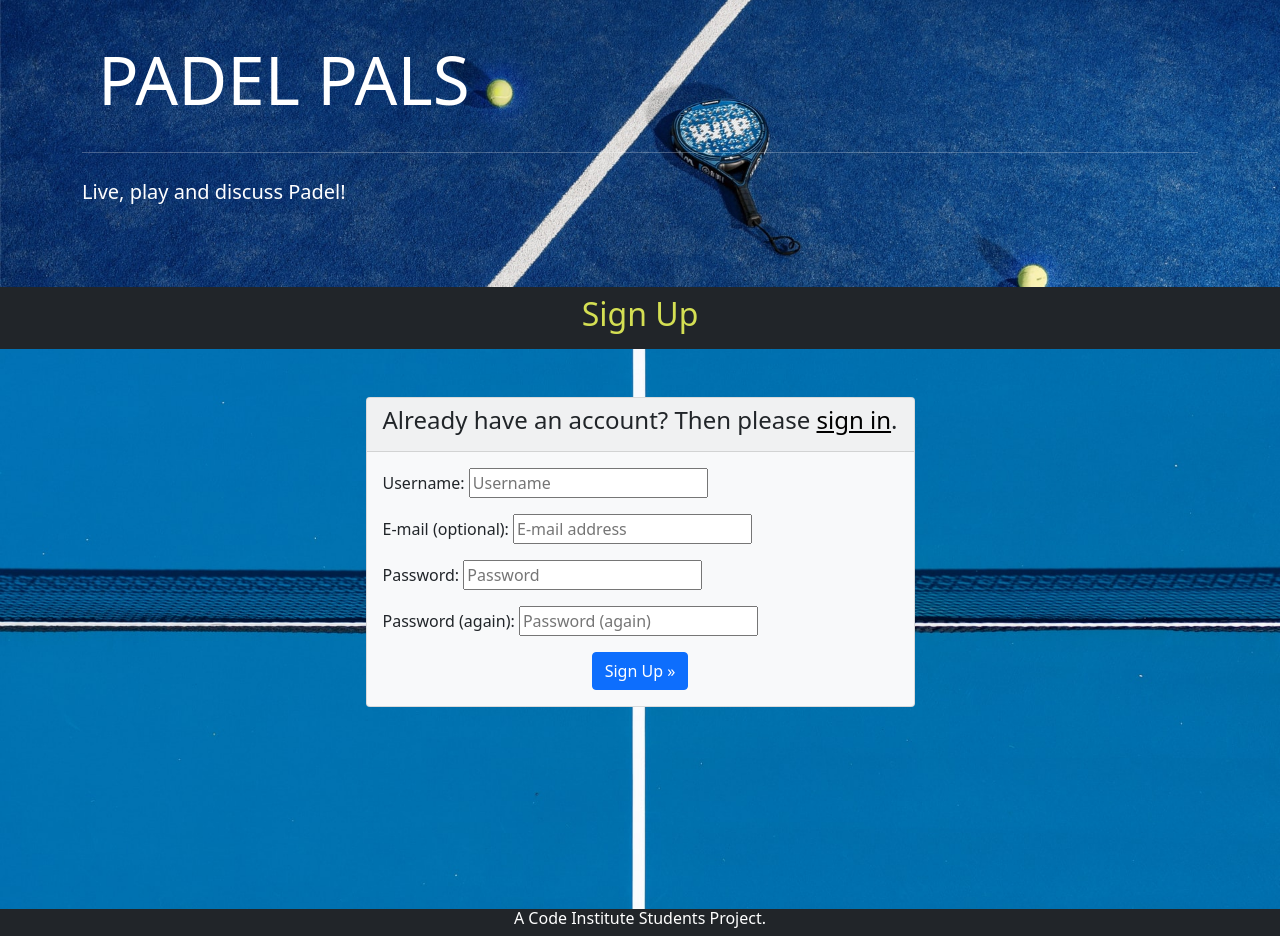
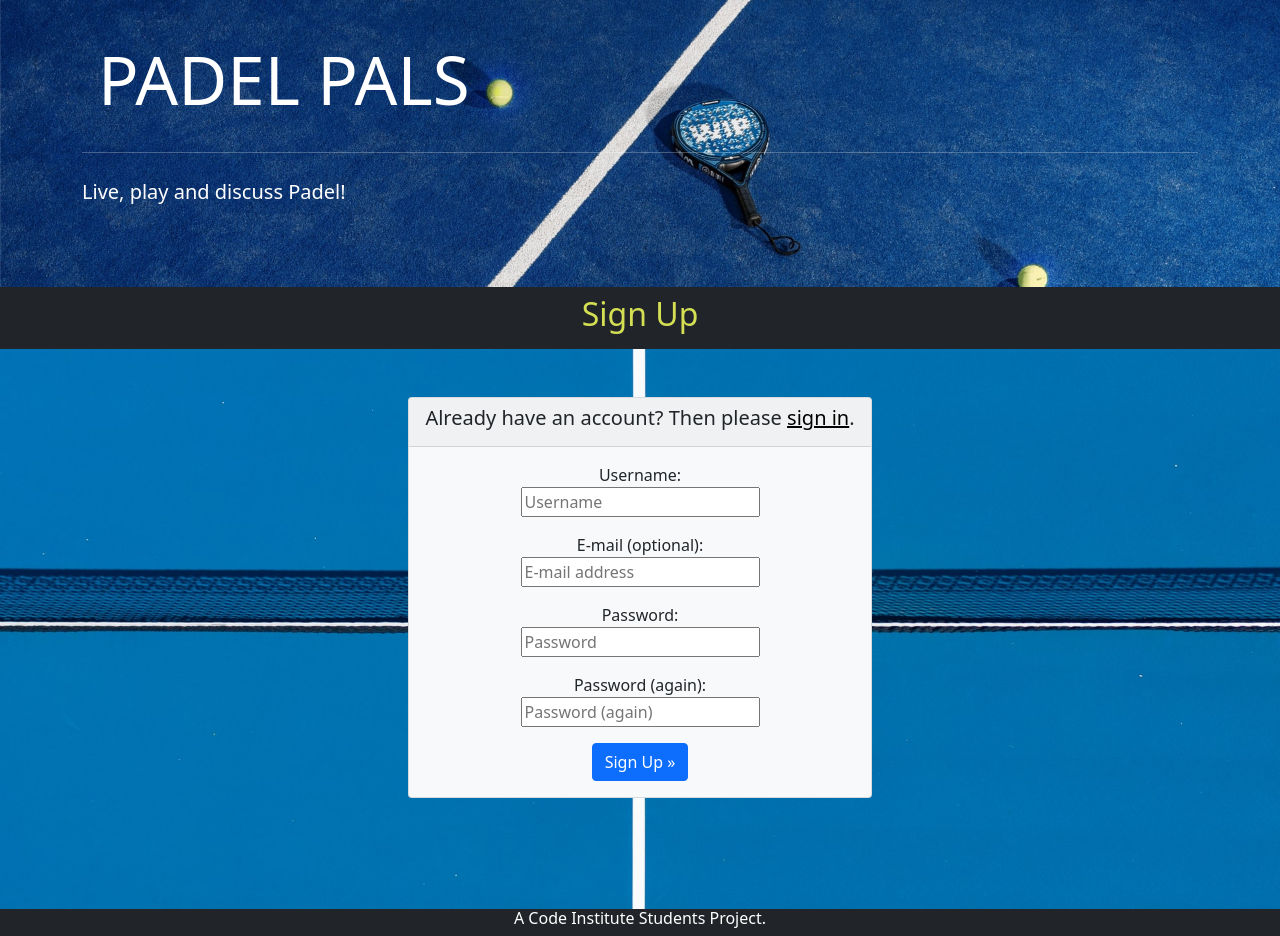
Before and after one commit to Monika-81/padel-pals, a Django app: page /accounts/signup/ in a window 1280 px wide. Shown: the part 59-995 px from the top of the page. Run offline with Django 3.2, Linux system fonts and the light colour scheme.

Commit message:
Add function to display play event items with user posts. Add styling to signup and login form. Fix: signup  url wrong in indax.html

```diff
--- a/forums/views.py
+++ b/forums/views.py
@@ -429,6 +429,7 @@ class UserPosts(View):
     def get(self, request):
         if request.user.is_authenticated:
             posts = Post.objects.filter(generator=request.user)
+            plays = Play.objects.filter(generator=request.user)
             topics = Topic.objects.all()
 
             return render(
@@ -436,7 +437,8 @@ class UserPosts(View):
                 'user_posts.html',
                 {
                     "topic_list": topics,
-                    "posts": posts
+                    "posts": posts,
+                    "plays": plays
                 }
             )
 
--- a/static/css/style.css
+++ b/static/css/style.css
@@ -149,6 +149,10 @@ h2 {
   text-decoration: underline;
 }
 
+.login label, .signup label {
+    display: block;
+}
+
 /* ----------------------------------------Media queries */
 
 @media screen and (min-width: 1800px) {
--- a/templates/account/signup.html
+++ b/templates/account/signup.html
@@ -20,12 +20,12 @@
   <div class="d-flex flex-row flex-wrap justify-content-center">
     <div class="card mt-5 mb-5 bg-light">
       <div class="card-header">
-        <h4 class="card-title">{% blocktrans %}Already have an account? Then please <a href="{{ login_url }}">
+        <h5 class="card-title">{% blocktrans %}Already have an account? Then please <a href="{{ login_url }}">
             <span id="underscore">sign in</span></a>.{% endblocktrans %}
-        </h4>
+        </h5>
       </div>
       <div class="card-body">
-        <form class="signup" id="signup_form" method="post" action="{% url 'account_signup' %}">
+        <form class="signup text-center" id="signup_form" method="post" action="{% url 'account_signup' %}">
           {% csrf_token %}
           {{ form.as_p }}
           {% if redirect_field_value %}
--- a/templates/index.html
+++ b/templates/index.html
@@ -13,7 +13,7 @@
                 <p class="card-text"><big><i class="fas fa-arrow-down"></big></i></p>
                 <p class="card-subtitle text-muted"><small>To get access to all the
                     features, you need to be a verified user. <br> If you have not created an account yet, please
-                    <a href="{{ signup_url }}"><span id="underscore">sign up.</span></a></small></p>
+                    <a href="{% url 'account_signup' %}"><span id="underscore">sign up.</span></a></small></p>
             </div>
         </div>
     </div>
```
Also changed, not shown: templates/user_posts.html (+12 -5 lines).
